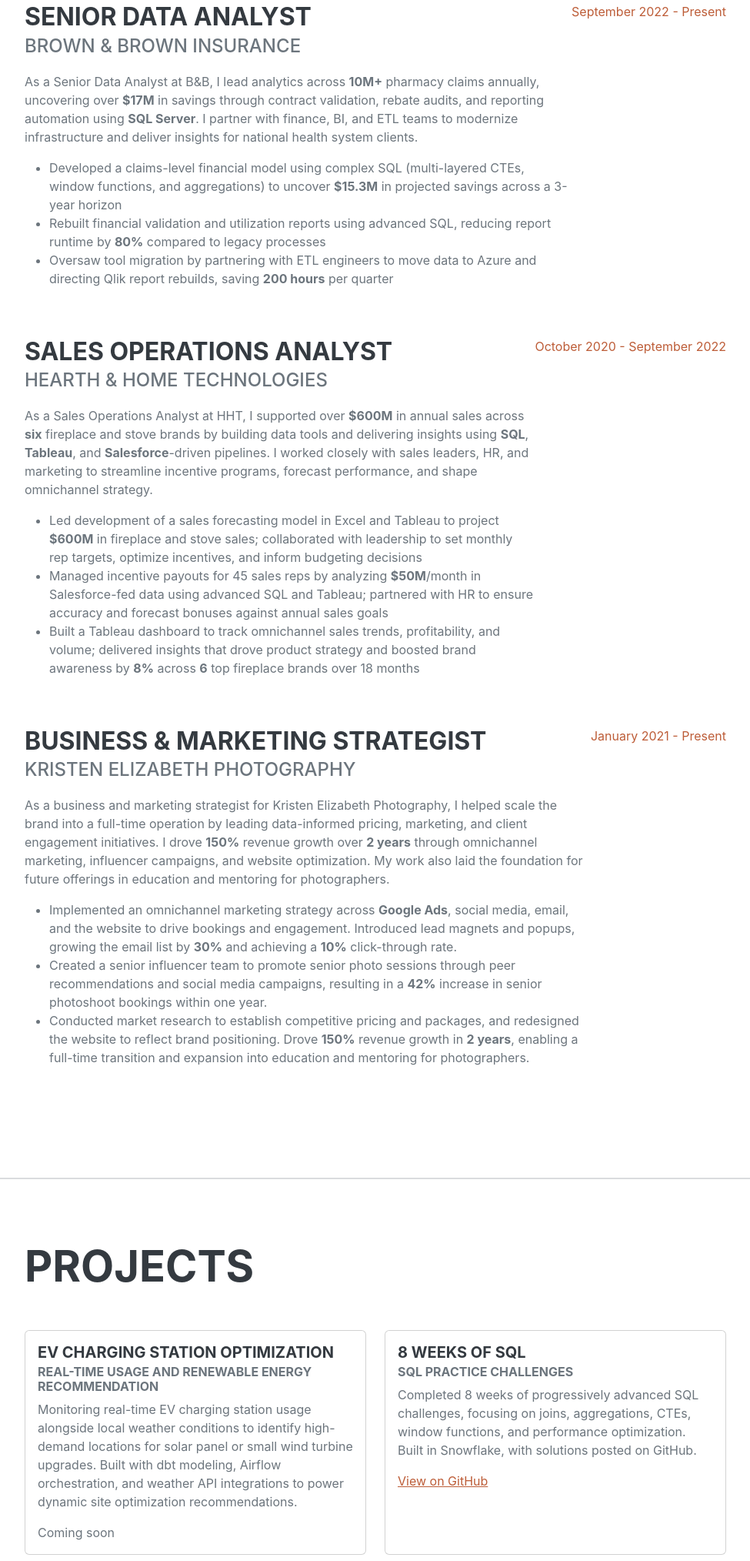
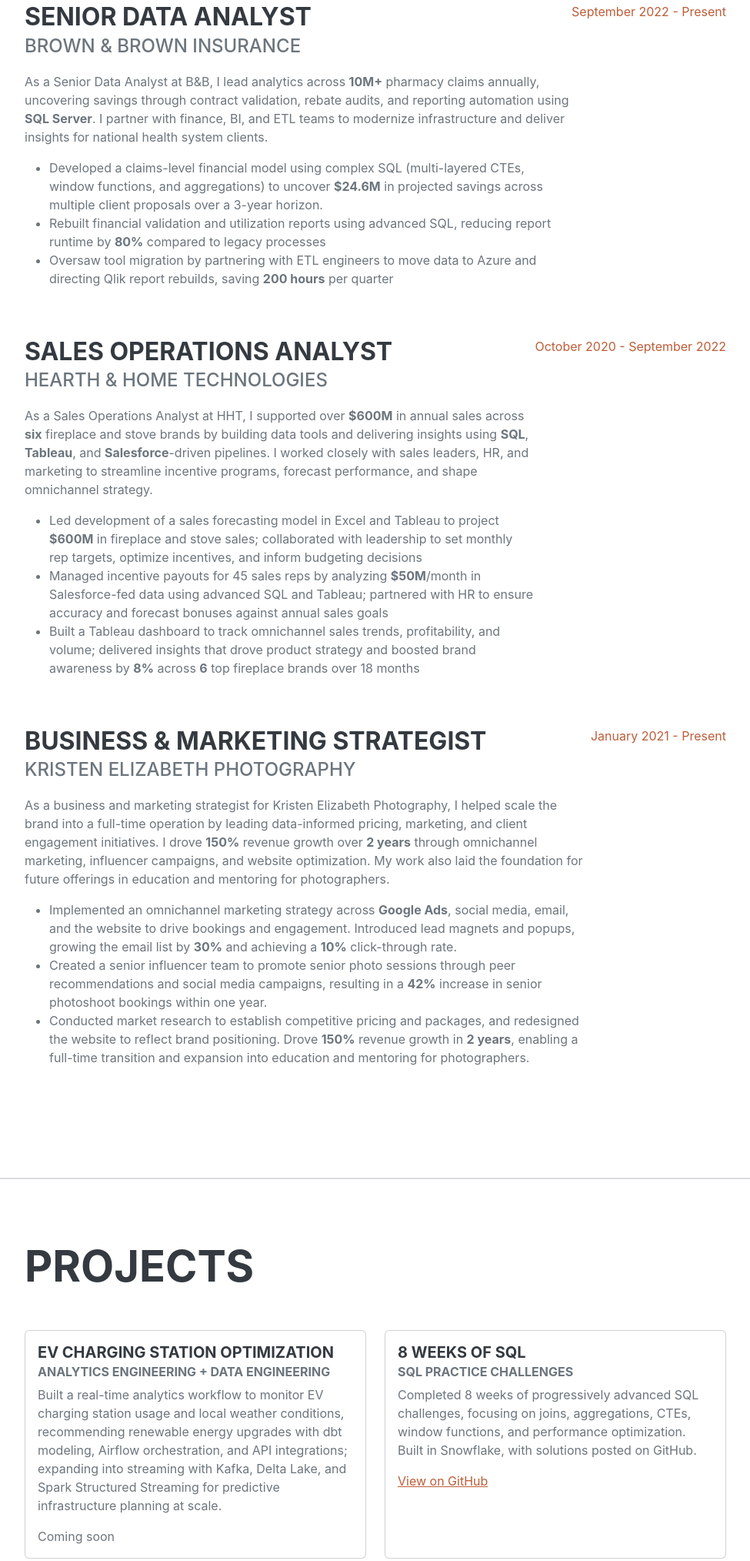
Before and after one commit to AlexPerrine/alexperrine.github.io, a plain HTML site: page index.html in a window 1280 px wide. Shown: the part 993-3021 px from the top of the page at 77% size, without its empty margins (288-1263 px from the left). Drawn offline with nearby package versions, Linux system fonts and the light colour scheme; a web font is replaced by a local one.

Commit message:
Updating wording on the AE project

```diff
--- a/index.html
+++ b/index.html
@@ -85,9 +85,9 @@
                         <div class="flex-grow-1">
                             <h3 class="mb-0">Senior Data Analyst</h3>
                             <div class="subheading mb-3">Brown & Brown Insurance</div>
-                            <p>As a Senior Data Analyst at B&B, I lead analytics across <strong>10M+</strong> pharmacy claims annually, uncovering over <strong>$17M</strong> in savings through contract validation, rebate audits, and reporting automation using <strong>SQL Server</strong>. I partner with finance, BI, and ETL teams to modernize infrastructure and deliver insights for national health system clients.</p>
+                            <p>As a Senior Data Analyst at B&B, I lead analytics across <strong>10M+</strong> pharmacy claims annually, uncovering savings through contract validation, rebate audits, and reporting automation using <strong>SQL Server</strong>. I partner with finance, BI, and ETL teams to modernize infrastructure and deliver insights for national health system clients.</p>
                               <ul>
-                                <li>Developed a claims-level financial model using complex SQL (multi-layered CTEs, window functions, and aggregations) to uncover <strong>$15.3M</strong> in projected savings across a 3-year horizon</li>
+                                <li>Developed a claims-level financial model using complex SQL (multi-layered CTEs, window functions, and aggregations) to uncover <strong>$24.6M</strong>  in projected savings across multiple client proposals over a 3-year horizon.</li>
                                 <li>Rebuilt financial validation and utilization reports using advanced SQL, reducing report runtime by <strong>80%</strong> compared to legacy processes</li>
                                 <li>Oversaw tool migration by partnering with ETL engineers to move data to Azure and directing Qlik report rebuilds, saving <strong>200 hours</strong> per quarter</li>
                               </ul>
@@ -137,9 +137,9 @@
                       <div class="card h-100">
                         <div class="card-body">
                           <h5 class="card-title">EV Charging Station Optimization</h5>
-                          <h6 class="card-subtitle mb-2 text-muted">Real-Time Usage and Renewable Energy Recommendation</h6>
+                          <h6 class="card-subtitle mb-2 text-muted">Analytics Engineering + Data Engineering</h6>
                           <p class="card-text">
-                            Monitoring real-time EV charging station usage alongside local weather conditions to identify high-demand locations for solar panel or small wind turbine upgrades. Built with dbt modeling, Airflow orchestration, and weather API integrations to power dynamic site optimization recommendations.
+                            Built a real-time analytics workflow to monitor EV charging station usage and local weather conditions, recommending renewable energy upgrades with dbt modeling, Airflow orchestration, and API integrations; expanding into streaming with Kafka, Delta Lake, and Spark Structured Streaming for predictive infrastructure planning at scale.
                           </p>
                           <span class="text-muted">Coming soon</span>
                         </div>
```
